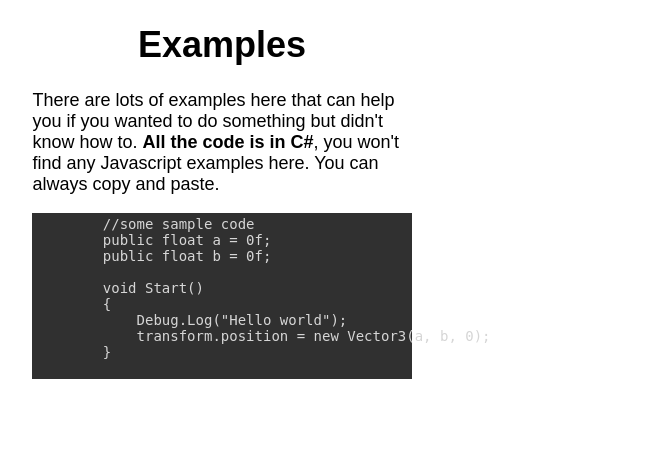
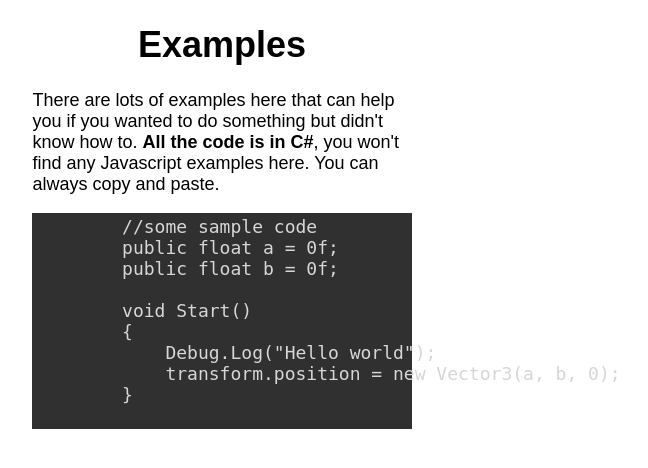
Before and after one commit to voltcutter/voltcutter.github.io, a PHP site: page /examples.html in a window 1280 px wide. Shown: the top 468 px of the page, without its empty margins (418-1066 px from the left). Run offline with PHP 8.4, Linux system fonts and the light colour scheme.

Commit message:
even bigger code font

```diff
--- a/style.css
+++ b/style.css
@@ -32,5 +32,5 @@ pre {
 	background: #303030;
 	margin-left: 35%;
 	margin-right: 35%;
-    font-size: 14px;
+    font-size: 18px;
 }
```
